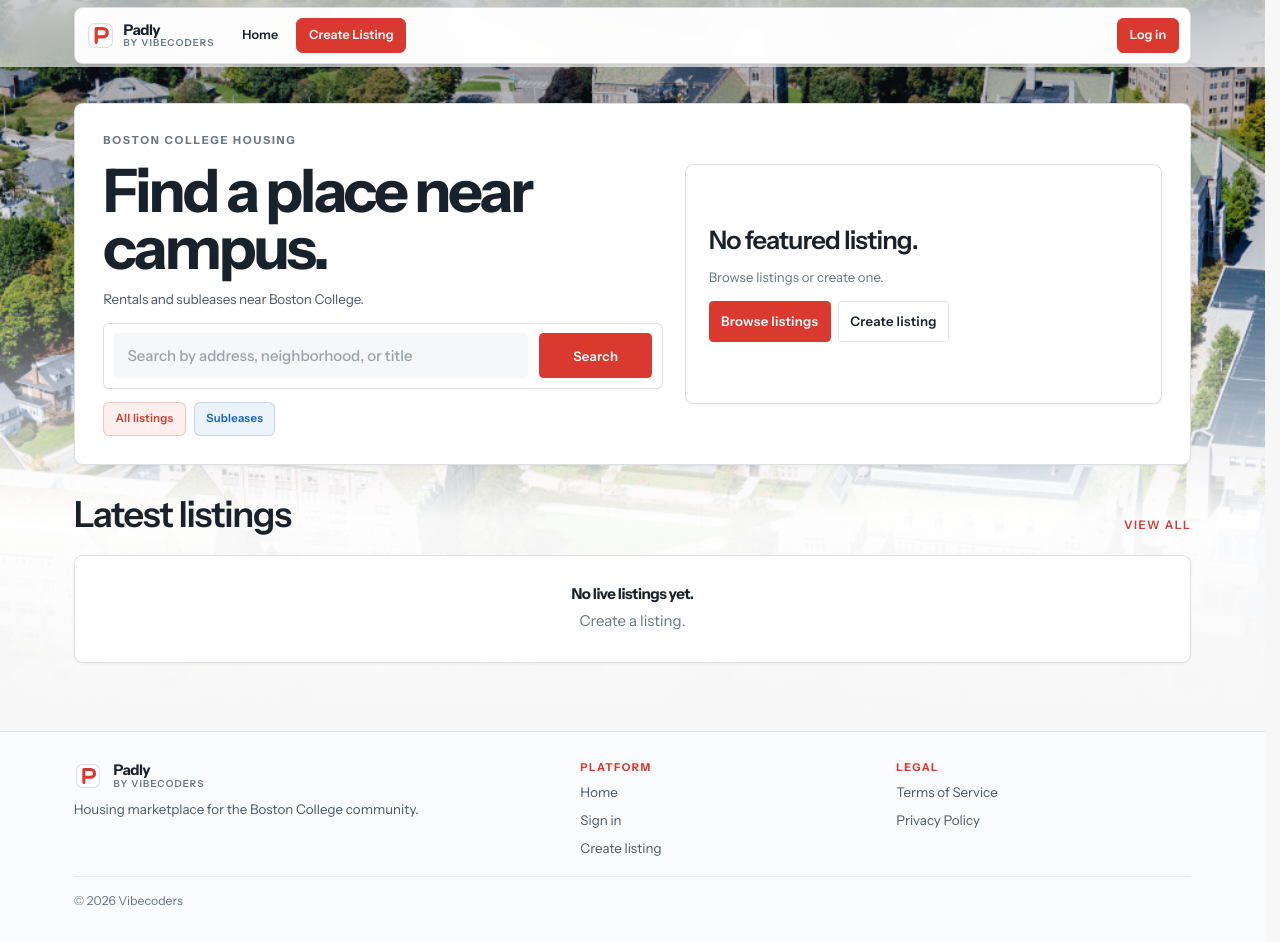
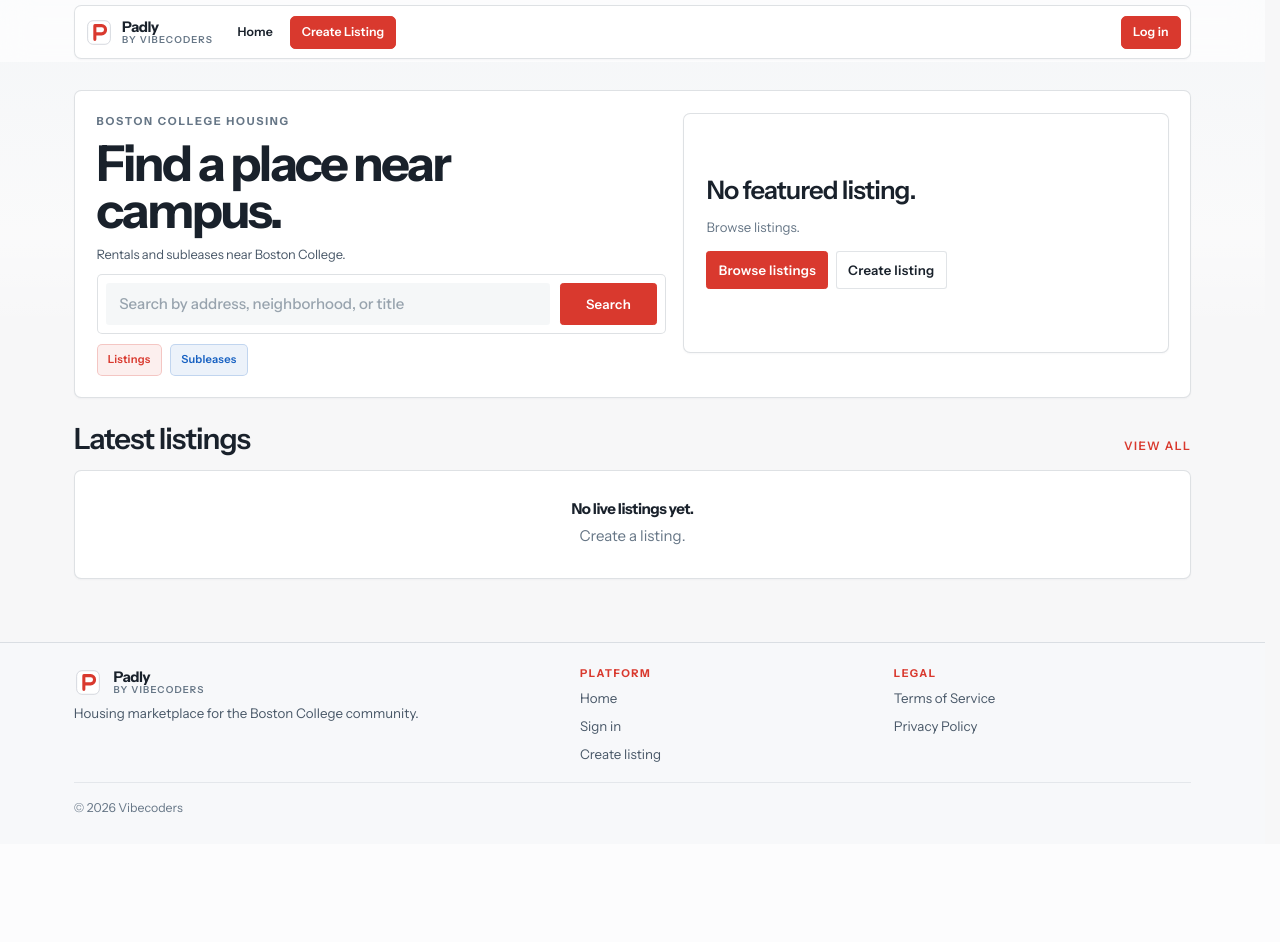
Before and after one commit to CSCI3356-Spring2026/Vibecoders, a Django app: page / in a window 1280 px wide. After the commit the page ends 813 px from the top, so only its background shows below. Run offline with Django 5.2, Linux system fonts and the light colour scheme; data that the repository does not hold is empty; parts of the project's set-up code (start-up, migrations or seed data) failed here and were passed over.

Commit message:
final patches

```diff
--- a/listings/models.py
+++ b/listings/models.py
@@ -369,7 +369,6 @@ class Listing(models.Model):
         self.reviewed_at = reviewed_at
         self.approved_at = None
         self.approval_notes = notes.strip()
-        self.is_hidden = True
 
 
 class ListingImage(models.Model):
--- a/static/css/base.css
+++ b/static/css/base.css
@@ -49,20 +49,22 @@
     --accent-ink: var(--accent-500);
     --surface-elevated: rgba(var(--white-rgb), 1);
     --surface-gradient: rgba(var(--white-rgb), 1);
-    --surface-gradient-soft: #fafbfc;
+    --surface-gradient-soft: #f7f8fa;
     --surface-gradient-strong: rgba(var(--white-rgb), 1);
     --surface-gradient-secondary: rgba(var(--secondary-rgb), 0.08);
     --surface-gradient-accent: rgba(var(--accent-rgb), 0.1);
-    --shadow-sm: 0 1px 3px rgba(var(--gray-900-rgb), 0.05);
-    --shadow-md: 0 8px 18px rgba(var(--gray-900-rgb), 0.06);
-    --shadow-lg: 0 14px 30px rgba(var(--gray-900-rgb), 0.08);
-    --radius-sm: 0.28rem;
-    --radius-md: 0.42rem;
-    --radius-lg: 0.58rem;
+    --shadow-sm: 0 1px 2px rgba(var(--gray-900-rgb), 0.035);
+    --shadow-md: 0 4px 12px rgba(var(--gray-900-rgb), 0.05);
+    --shadow-lg: 0 10px 22px rgba(var(--gray-900-rgb), 0.065);
+    --radius-sm: 0.22rem;
+    --radius-md: 0.34rem;
+    --radius-lg: 0.48rem;
     --link-color: var(--secondary-600);
     --link-hover-color: #0f4f9f;
     --focus-ring-color: rgba(var(--secondary-rgb), 0.16);
     --rule-color: rgba(var(--gray-700-rgb), 0.14);
+    --app-shell-max-width: 1520px;
+    --app-reading-max-width: 980px;
     --bs-font-sans-serif: "Instrument Sans", sans-serif;
     --bs-body-font-family: "Instrument Sans", sans-serif;
     --bs-body-color: var(--text-default);
--- a/static/css/components.css
+++ b/static/css/components.css
@@ -131,7 +131,7 @@
 }
 
 .app-empty {
-    padding: 1.35rem 0.8rem 0.8rem;
+    padding: 1.05rem 0.65rem 0.65rem;
     text-align: center;
 }
 
@@ -164,8 +164,8 @@
     overflow: hidden;
     display: flex;
     flex-direction: column;
-    gap: 0.35rem;
-    padding: 0.95rem 1rem;
+    gap: 0.28rem;
+    padding: 0.82rem 0.88rem;
     border: 1px solid rgba(var(--gray-700-rgb), 0.16);
     border-top-width: 1px;
     border-radius: var(--radius-md);
@@ -176,7 +176,7 @@
 .app-stat-label,
 .listing-detail-stat-label {
     color: var(--gray-700);
-    font-size: 0.68rem;
+    font-size: 0.64rem;
     font-weight: 700;
     letter-spacing: 0.08em;
     text-transform: uppercase;
@@ -185,7 +185,7 @@
 .app-stat-value,
 .listing-detail-stat-value {
     color: var(--gray-950);
-    font-size: 1.15rem;
+    font-size: 1.02rem;
     font-weight: 700;
     letter-spacing: -0.04em;
 }
@@ -232,8 +232,8 @@
     position: relative;
     display: flex;
     flex-direction: column;
-    gap: 0.22rem;
-    padding: 0.82rem 0.9rem;
+    gap: 0.18rem;
+    padding: 0.72rem 0.8rem;
     border: 1px solid rgba(var(--gray-700-rgb), 0.16);
     border-radius: var(--radius-md);
     background: var(--surface-gradient);
--- a/static/css/footer.css
+++ b/static/css/footer.css
@@ -1,8 +1,8 @@
 .site-footer {
     position: relative;
     overflow: hidden;
-    margin-top: 2.5rem;
-    padding: 2rem 0 2.1rem;
+    margin-top: 2.2rem;
+    padding: 1.7rem 0 1.8rem;
     border-top: 1px solid rgba(var(--gray-700-rgb), 0.16);
     background: var(--surface-gradient-soft);
 }
@@ -14,13 +14,13 @@
 .footer-grid {
     display: grid;
     grid-template-columns: minmax(0, 1.35fr) repeat(2, minmax(0, 0.82fr));
-    gap: 1.4rem;
+    gap: 1.1rem;
 }
 
 .footer-brand-block {
     display: flex;
     flex-direction: column;
-    gap: 0.6rem;
+    gap: 0.45rem;
 }
 
 .footer-brand {
--- a/static/css/forms.css
+++ b/static/css/forms.css
@@ -3,7 +3,7 @@
     align-items: center;
     justify-content: center;
     gap: 0.35rem;
-    min-height: 2.75rem;
+    min-height: 2.55rem;
     border-radius: var(--radius-sm);
     font-size: 0.88rem;
     font-weight: 600;
@@ -16,8 +16,8 @@
 }
 
 .btn-sm {
-    min-height: 2.15rem;
-    padding: 0.35rem 0.8rem;
+    min-height: 2rem;
+    padding: 0.32rem 0.72rem;
     font-size: 0.84rem;
 }
 
@@ -98,7 +98,7 @@
 
 .form-control,
 .form-select {
-    min-height: 3rem;
+    min-height: 2.8rem;
     border-color: rgba(var(--gray-700-rgb), 0.16);
     border-radius: var(--radius-md);
     background: rgba(var(--gray-100-rgb), 0.86);
--- a/static/css/home.css
+++ b/static/css/home.css
@@ -7,17 +7,8 @@
     content: "";
     position: absolute;
     inset: 0 0 auto 0;
-    height: clamp(34rem, 70vw, 48rem);
-    background:
-        linear-gradient(
-            180deg,
-            rgba(var(--gray-900-rgb), 0.42) 0%,
-            rgba(var(--gray-900-rgb), 0.24) 18%,
-            rgba(var(--gray-900-rgb), 0.08) 34%,
-            rgba(var(--white-rgb), 0.96) 72%,
-            var(--page-background) 100%
-        ),
-        url("../images/landing.jpg") center 22% / cover no-repeat;
+    height: 22rem;
+    background: linear-gradient(180deg, rgba(var(--gray-100-rgb), 0.92) 0%, rgba(var(--white-rgb), 0.4) 72%, transparent 100%);
     z-index: -1;
     pointer-events: none;
 }
@@ -29,16 +20,16 @@
 }
 
 .home-hero {
-    padding: clamp(1.6rem, 3.6vw, 2.4rem) 0 2rem;
+    padding: clamp(1.3rem, 3vw, 1.9rem) 0 1.65rem;
 }
 
 .home-hero-shell {
     position: relative;
     display: grid;
     grid-template-columns: minmax(0, 1.08fr) minmax(320px, 0.92fr);
-    gap: 1.5rem;
-    align-items: center;
-    padding: clamp(1.35rem, 2.8vw, 1.9rem);
+    gap: 1.1rem;
+    align-items: start;
+    padding: clamp(1.05rem, 2.4vw, 1.45rem);
     border: 1px solid rgba(var(--gray-700-rgb), 0.18);
     border-radius: var(--radius-lg);
     background: rgba(var(--white-rgb), 1);
@@ -59,7 +50,7 @@
     z-index: 1;
     display: flex;
     flex-direction: column;
-    gap: 0.85rem;
+    gap: 0.7rem;
 }
 
 .home-eyebrow {
@@ -76,7 +67,7 @@
     max-width: 11ch;
     color: var(--gray-950);
     font-family: var(--font-display);
-    font-size: clamp(2.5rem, 5vw, 4rem);
+    font-size: clamp(2.15rem, 4.4vw, 3.3rem);
     font-weight: 700;
     letter-spacing: -0.05em;
     line-height: 0.95;
@@ -87,8 +78,8 @@
     max-width: 30rem;
     color: var(--gray-700);
     font-family: var(--font-sans);
-    font-size: 0.9rem;
-    line-height: 1.55;
+    font-size: 0.86rem;
+    line-height: 1.45;
     letter-spacing: -0.01em;
 }
 
@@ -100,8 +91,8 @@
 .home-search-bar {
     display: grid;
     grid-template-columns: minmax(0, 1fr) auto;
-    gap: 0.75rem;
-    padding: 0.65rem;
+    gap: 0.65rem;
+    padding: 0.55rem;
     border: 1px solid rgba(var(--gray-700-rgb), 0.18);
     border-radius: var(--radius-md);
     background: var(--surface-gradient-strong);
@@ -110,7 +101,7 @@
 
 .home-search-input {
     width: 100%;
-    min-height: 3rem;
+    min-height: 2.75rem;
     padding: 0 0.9rem;
     border: 0;
     border-radius: var(--radius-sm);
@@ -127,8 +118,8 @@
 }
 
 .home-search-button {
-    min-width: 7.5rem;
-    min-height: 3rem;
+    min-width: 6.5rem;
+    min-height: 2.75rem;
     padding-inline: 1.1rem;
 }
 
@@ -141,13 +132,13 @@
 .home-pill {
     display: inline-flex;
     align-items: center;
-    min-height: 2.15rem;
-    padding: 0.48rem 0.75rem;
+    min-height: 2rem;
+    padding: 0.4rem 0.68rem;
     border: 1px solid rgba(var(--gray-700-rgb), 0.18);
     border-radius: var(--radius-md);
     background: rgba(var(--gray-100-rgb), 0.9);
     color: var(--gray-900);
-    font-size: 0.76rem;
+    font-size: 0.74rem;
     font-weight: 600;
     letter-spacing: 0.02em;
     text-decoration: none;
@@ -181,7 +172,7 @@
 .home-stage {
     display: flex;
     flex-direction: column;
-    gap: 0.75rem;
+    gap: 0.6rem;
     min-height: auto;
     padding: 0;
 }
@@ -238,7 +229,7 @@
     display: flex;
     flex-direction: column;
     gap: 0.55rem;
-    padding: 1rem;
+    padding: 0.9rem;
 }
 
 .home-stage-card-topline,
@@ -252,7 +243,7 @@
 .home-stage-price {
     color: var(--gray-900);
     font-family: var(--font-heading);
-    font-size: 1.7rem;
+    font-size: 1.45rem;
     font-weight: 600;
     letter-spacing: -0.04em;
 }
@@ -274,7 +265,7 @@
     margin: 0;
     color: var(--gray-950);
     font-family: var(--font-display);
-    font-size: 1.42rem;
+    font-size: 1.22rem;
     font-weight: 600;
     letter-spacing: -0.035em;
 }
@@ -384,11 +375,11 @@
     align-items: flex-end;
     justify-content: space-between;
     gap: 1rem;
-    margin-bottom: 1.35rem;
+    margin-bottom: 1rem;
 }
 
 .home-section-title {
-    font-size: clamp(1.75rem, 3vw, 2.4rem);
+    font-size: clamp(1.45rem, 2.5vw, 1.95rem);
 }
 
 .home-section-link {
--- a/static/css/listing-form.css
+++ b/static/css/listing-form.css
@@ -1,5 +1,5 @@
 .listing-wizard-page .container {
-    max-width: 1120px;
+    max-width: var(--app-shell-max-width);
 }
 
 .listing-wizard {
--- a/static/css/navigation.css
+++ b/static/css/navigation.css
@@ -8,7 +8,7 @@
     position: sticky;
     top: 0;
     z-index: 1000;
-    padding: 0.45rem 0 0.2rem;
+    padding: 0.35rem 0 0.15rem;
     background: rgba(var(--white-rgb), 0.64);
     backdrop-filter: blur(14px);
     -webkit-backdrop-filter: blur(14px);
@@ -17,12 +17,12 @@
 .nav-row {
     position: relative;
     overflow: visible;
-    min-height: 3.8rem;
+    min-height: 3.6rem;
     display: flex;
     align-items: center;
     justify-content: space-between;
     gap: 0.75rem;
-    padding: 0.5rem 0.75rem;
+    padding: 0.42rem 0.65rem;
     border: 1px solid rgba(var(--gray-700-rgb), 0.18);
     border-radius: var(--radius-lg);
     background: rgba(var(--white-rgb), 0.92);
@@ -36,7 +36,7 @@
 .nav-main {
     display: flex;
     align-items: center;
-    gap: 1rem;
+    gap: 0.85rem;
     flex: 1 1 auto;
     min-width: 0;
 }
@@ -101,13 +101,13 @@
     display: inline-flex;
     align-items: center;
     justify-content: center;
-    min-height: 2.35rem;
-    padding: 0.48rem 0.78rem;
+    min-height: 2.2rem;
+    padding: 0.42rem 0.72rem;
     border: 1px solid transparent;
     border-radius: var(--radius-md);
     background: transparent;
     color: var(--gray-900);
-    font-size: 0.84rem;
+    font-size: 0.82rem;
     font-weight: 600;
     line-height: 1;
     letter-spacing: 0.01em;
--- a/templates/communications/messages.html
+++ b/templates/communications/messages.html
@@ -86,7 +86,7 @@
                     {% else %}
                         <div class="app-empty">
                             <h3 class="app-empty-title">No conversations yet.</h3>
-                            <p class="app-empty-copy">Threads appear here.</p>
+                            <p class="app-empty-copy">Start from a listing or profile.</p>
                         </div>
                     {% endif %}
                 </div>
@@ -194,14 +194,14 @@
                             </div>
                             {{ reply_form.body }}
                             <div class="messages-compose-actions">
-                                <p class="app-panel-copy mb-0" data-message-delivery-state>Realtime on.</p>
+                                <p class="app-panel-copy mb-0" data-message-delivery-state>Live.</p>
                                 <button class="btn btn-brand" type="submit" data-message-submit>Send message</button>
                             </div>
                         </form>
                     {% else %}
                         <div class="app-empty messages-empty-panel">
                             <h3 class="app-empty-title">Select a conversation.</h3>
-                            <p class="app-empty-copy">Choose a thread.</p>
+                            <p class="app-empty-copy">Open any thread.</p>
                         </div>
                     {% endif %}
                 </div>
--- a/templates/core/landing.html
+++ b/templates/core/landing.html
@@ -34,7 +34,7 @@
                         <a class="home-pill home-pill-primary" href="{% url 'users:posts' %}">My listings</a>
                         <a class="home-pill home-pill-secondary" href="{% url 'listings:create_listing' %}">Create listing</a>
                     {% else %}
-                        <a class="home-pill home-pill-primary" href="{% url 'listings:listing_list' %}">All listings</a>
+                        <a class="home-pill home-pill-primary" href="{% url 'listings:listing_list' %}">Listings</a>
                         <a class="home-pill home-pill-secondary" href="{% url 'listings:listing_list' %}?lease_type=SUBLEASE">Subleases</a>
                     {% endif %}
                 </div>
@@ -82,7 +82,7 @@
                             {% if has_listing_only_access %}
                                 Create a listing.
                             {% else %}
-                                Browse listings or create one.
+                                Browse listings.
                             {% endif %}
                         </p>
                         <div class="app-actions">
--- a/users/admin_views.py
+++ b/users/admin_views.py
@@ -355,7 +355,6 @@ def admin_update_report(request, report_id):
                         "reviewed_at",
                         "approved_at",
                         "approval_notes",
-                        "is_hidden",
                     ]
                 )
             action = report.activity_action_for_status(new_status)
```
Also changed, not shown: listings/tests/test_models.py (+42 -0 lines), static/css/dashboard.css (+12 -12 lines), static/css/layout.css (+27 -19 lines), static/css/messages-shell.css (+5 -5 lines), templates/listings/group_match.html (+19 -19 lines), templates/users/dashboard.html (+16 -16 lines), users/selectors.py (+4 -25 lines), users/tests/test_pages.py (+1 -1 lines).
